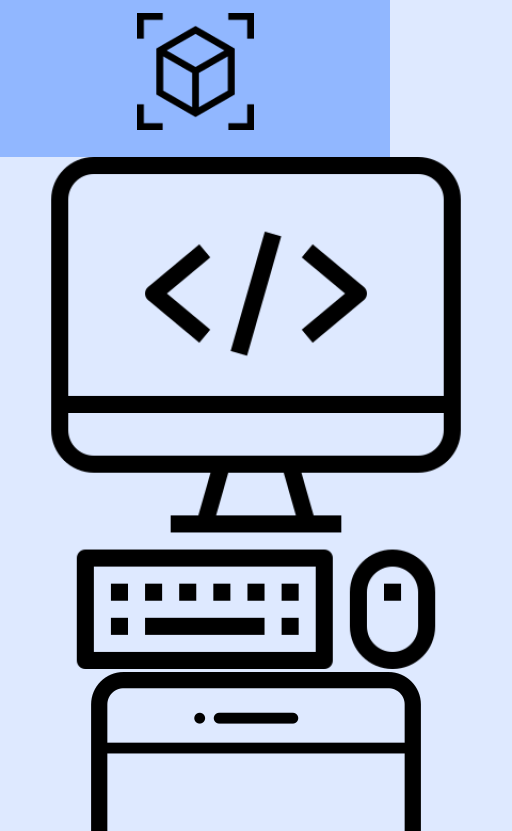
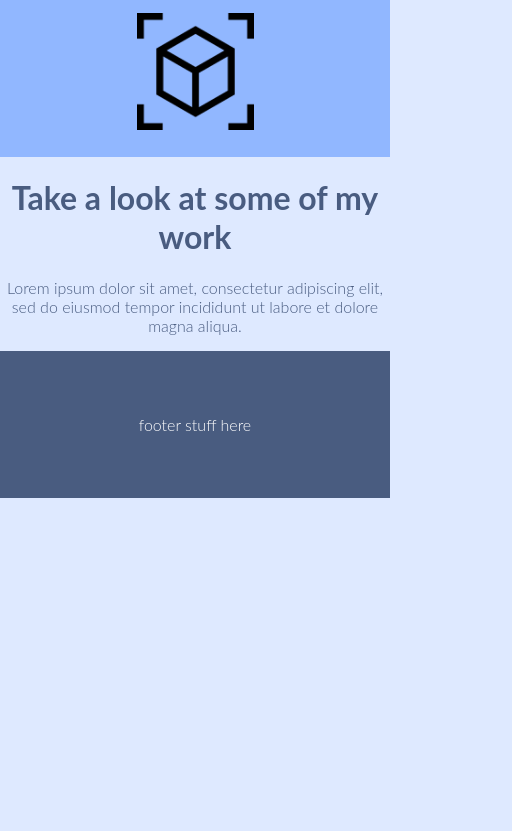
Before and after one commit to mars-schmutz/mars-schmutz.github.io, a plain HTML site: page index.html in a window 390 px wide. Shown: the part 1169-2000 px from the top of the page, 512 px wide, since content can reach past the window. After the commit the page ends 1667 px from the top, so only its background shows below. Drawn offline with Linux system fonts and the light colour scheme.

Commit message:
make mobile a little more friendly

```diff
--- a/css/styles.css
+++ b/css/styles.css
@@ -181,8 +181,8 @@ Media Queries
         width: 100%;
     }
 
-    .skills-mobile {
+    /* .skills-mobile {
         display: block;
-    }
+    } */
 
 }
```
